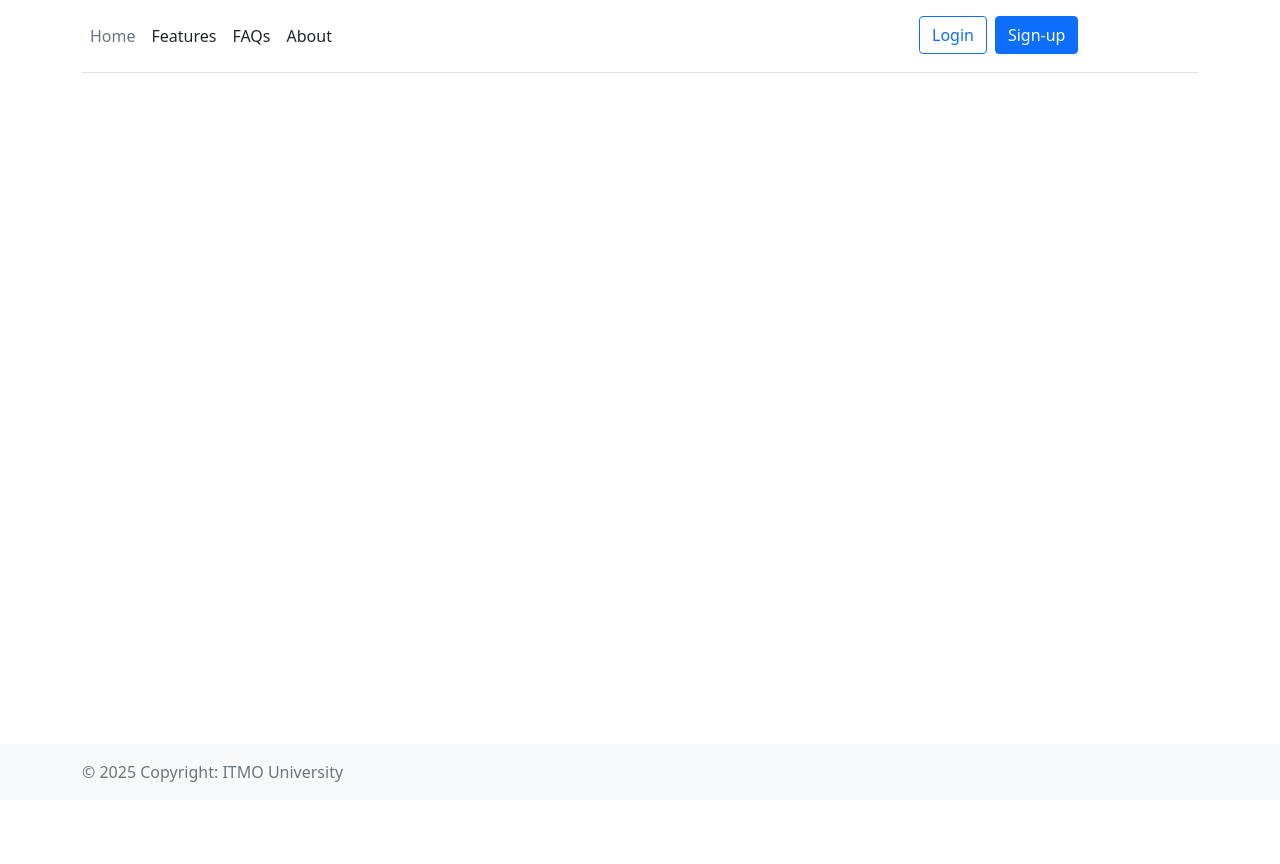
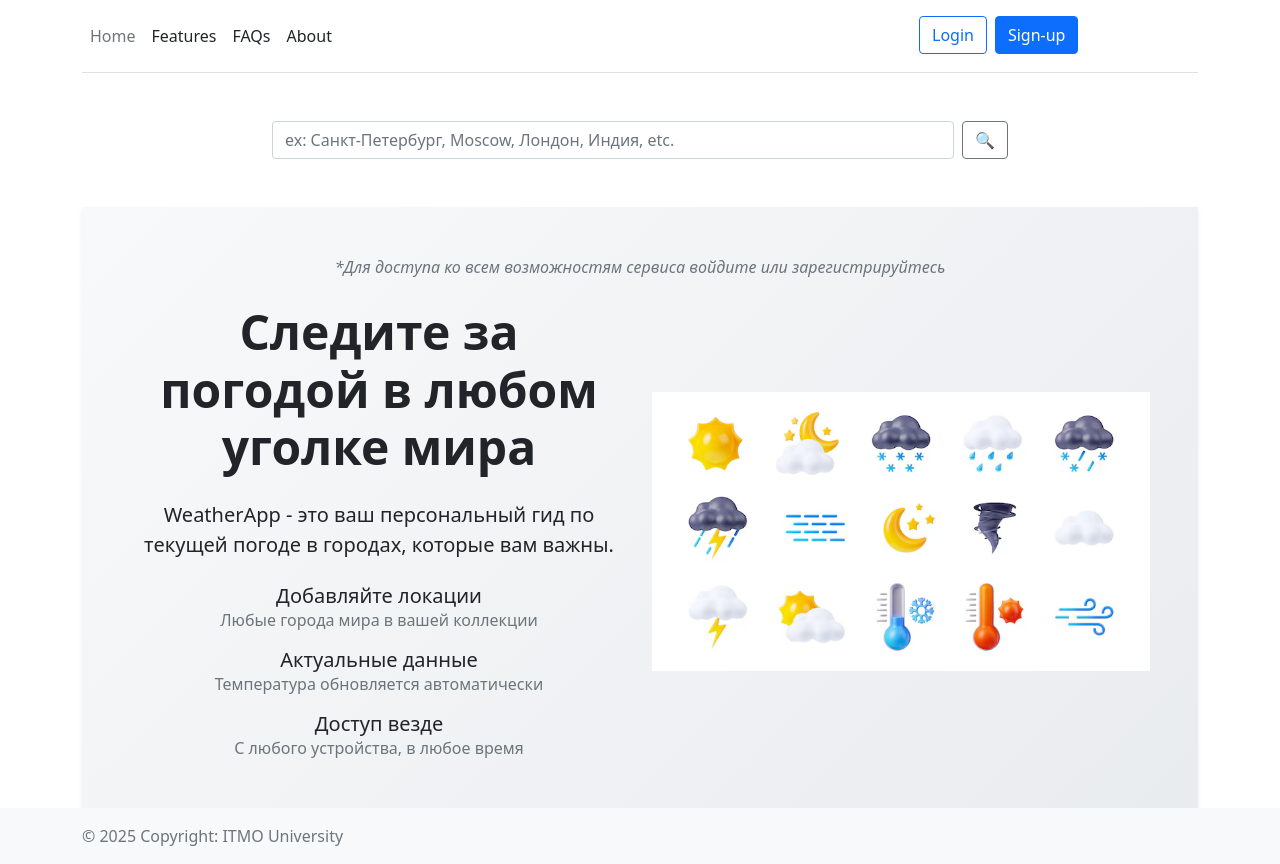
Before and after one commit to abdulovia/weather, a Django app: page / in a window 1280 px wide. Before the commit the page ends 782 px from the top, so only its background shows below. Run offline with Django 5.2, Linux system fonts and the light colour scheme.

Commit message:
Update home.html

```diff
--- a/weather_app/templates/locations/home.html
+++ b/weather_app/templates/locations/home.html
@@ -1,8 +1,27 @@
 {% extends "base.html" %}
+{% load static %}
 
 {% block title %}Home{% endblock %}
 
 {% block content %}
+
+<div class="container">
+    <div class="row justify-content-center" style="margin-top: 3em;">
+        <div class="col-md-8">
+
+            <div class="search-container">
+                <form role="search" method="get" action="/search" class="d-flex">
+                    <input type="search" class="form-control search-input" name="q"
+                        placeholder="ex: Санкт-Петербург, Moscow, Лондон, Индия, etc." required />
+                    <button type="submit" class="btn btn-outline-secondary ms-2">&#128269;</button>
+                </form>
+            </div>
+
+        </div>
+    </div>
+</div>
+
+{% if weather_data %}
 
 <div class="container">
     <div class="py-5">
@@ -48,7 +67,7 @@
                                     </span></div>
                             </div>
                             <div>
-                                <img src="{{ weather.image_url }}" width="100px">
+                                <img src="{% static weather.image_path %}" width="100px">
                             </div>
                         </div>
                     </div>
@@ -58,4 +77,57 @@
         </div>
     </div>
 </div>
+
+{% else %}
+
+<div class="container mt-5">
+    <div class="hero-section text-center p-5 bg-light rounded-4 shadow-sm"
+        style="background: linear-gradient(135deg, #f8f9fa 0%, #e9ecef 100%);">
+
+        {% if not user.is_authenticated %}
+        <p class="text-muted mb-4"><i>*Для доступа ко всем возможностям сервиса войдите или зарегистрируйтесь</i></p>
+        {% else %}
+        <p class="text-muted mb-4"><i>*Ищите локации в поиске и добавляйте в профиль по кнопке</i></p>
+        {% endif %}
+
+        <div class="row align-items-center">
+            <div class="col-lg-6">
+                <h1 class="display-5 fw-bold mb-4">Следите за погодой в любом уголке мира</h1>
+                <p class="lead mb-4">WeatherApp - это ваш персональный гид по текущей погоде в городах, которые вам
+                    важны.</p>
+
+                <div class="d-flex flex-column gap-3 align-items-center">
+                    <div class="d-flex">
+                        <div>
+                            <h5 class="mb-0">Добавляйте локации</h5>
+                            <p class="text-muted mb-0">Любые города мира в вашей коллекции</p>
+                        </div>
+                    </div>
+
+                    <div class="d-flex align-items-center">
+                        <div>
+                            <h5 class="mb-0">Актуальные данные</h5>
+                            <p class="text-muted mb-0">Температура обновляется автоматически</p>
+                        </div>
+                    </div>
+
+                    <div class="d-flex align-items-center">
+                        <div>
+                            <h5 class="mb-0">Доступ везде</h5>
+                            <p class="text-muted mb-0">С любого устройства, в любое время</p>
+                        </div>
+                    </div>
+                </div>
+            </div>
+
+            <div class="col-lg-6 mt-4 mt-lg-0">
+                <img src="{% static 'img/weather.png' %}" alt="Weather illustration"
+                    class="img-fluid" style="max-height: 300px;">
+            </div>
+        </div>
+    </div>
+</div>
+
+{% endif %}
+
 {% endblock %}
```
